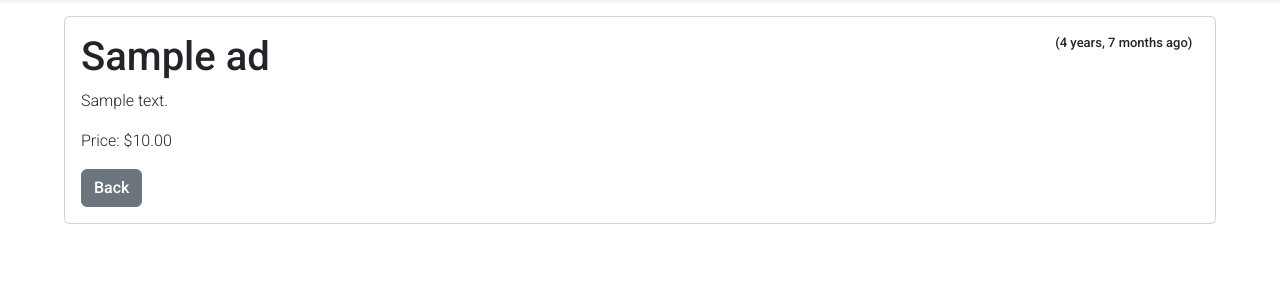
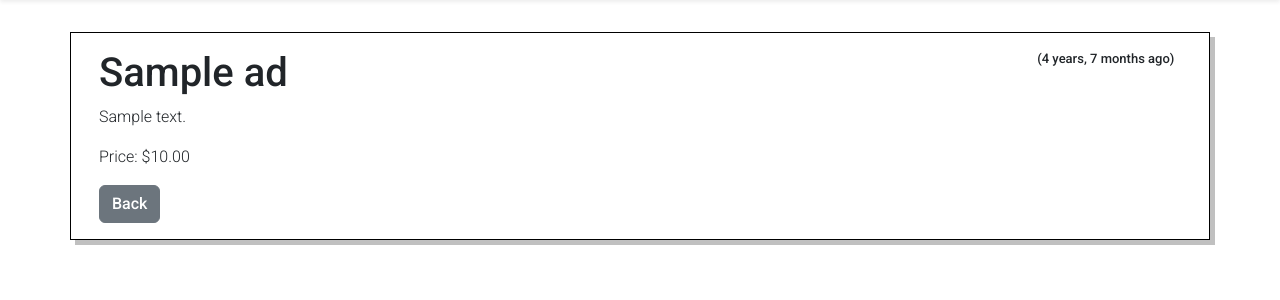
Before and after one commit to acsolle66/dj4e-ads, a Django app: page /ad/1/ in a window 1280 px wide. Shown: the part 56-356 px from the top of the page. Run offline with Django 5.2, Linux system fonts and the light colour scheme; tables that the repository leaves empty hold one stand-in row (values such as "Sample post"); parts of the project's set-up code (start-up, migrations or seed data) failed here and were passed over.

Commit message:
add card deseign to detail view

```diff
--- a/mysite/ads/templates/ads/ad_detail.html
+++ b/mysite/ads/templates/ads/ad_detail.html
@@ -2,8 +2,8 @@
 {% load humanize %}
 {% block content %}
   {% include 'navbar.html' %}
-  <div style="width: 90%; margin: auto;">
-    <div class="card">
+  <div class="d-flex justify-content-center">
+    <div class="card container-sm m-3" style="border-color: black; border-radius: 0; box-shadow: 5px 5px silver;">
       <div class="card-body">
         <span style="float: right;font-size: small;">
           ({{ ad.updated_at|naturaltime }})&ensp;{% if ad.owner == user %}
```
